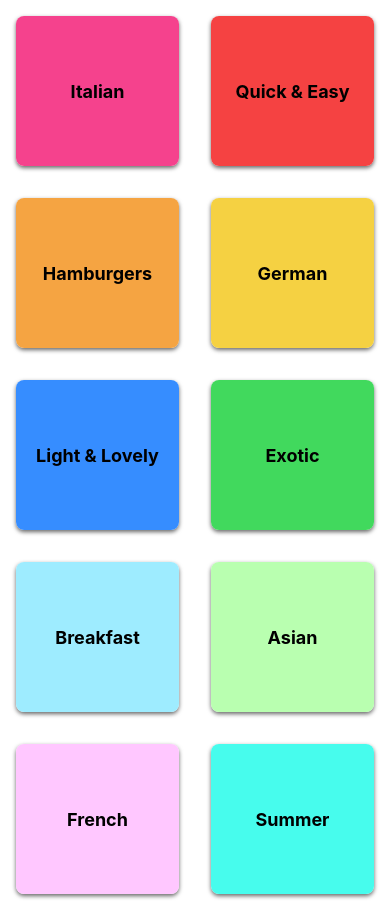
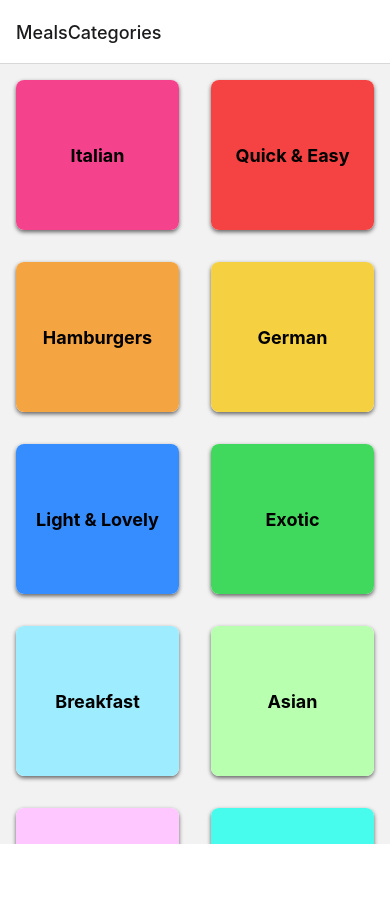
Before and after one commit to Emekaony/Meals, a React Native app: screen /MealsCategories in a window 390 px wide. After the commit the page ends 844 px from the top, so only its background shows below. Built offline with nearby package versions, Linux system fonts and the light colour scheme.

Commit message:
Stuggled with nodejs versioning but I got it to work using nvm

```diff
--- a/App.js
+++ b/App.js
@@ -1,13 +1,22 @@
 import { StatusBar } from "expo-status-bar";
 import { StyleSheet } from "react-native";
+import { NavigationContainer } from "@react-navigation/native";
+import { createNativeStackNavigator } from "@react-navigation/native-stack";
 
-import CategotiesScreen from "./Screens/CategoriesScreen";
+import CategoriesScreen from "./Screens/CategoriesScreen";
+
+// this is an object
+const Stack = createNativeStackNavigator();
 
 export default function App() {
   return (
     <>
-      <StatusBar style="light" />
-      <CategotiesScreen />
+      <StatusBar style="dark" />
+      <NavigationContainer>
+        <Stack.Navigator>
+          <Stack.Screen name="MealsCategories" component={CategoriesScreen} />
+        </Stack.Navigator>
+      </NavigationContainer>
     </>
   );
 }
--- a/Screens/CategoriesScreen.jsx
+++ b/Screens/CategoriesScreen.jsx
@@ -9,19 +9,17 @@ function renderCategoryItem({ item }) {
   return <CategoryGridTile title={item.title} color={item.color} />;
 }
 
-function CategotiesScreen() {
+function CategoriesScreen() {
   return (
-    <SafeAreaView>
     <FlatList
       data={CATEGORIES}
       keyExtractor={(item) => item.id}
       renderItem={renderCategoryItem}
       numColumns={2}
     />
-    </SafeAreaView>
   );
 }
 
 const styles = StyleSheet.create({});
 
-export default CategotiesScreen;
+export default CategoriesScreen;
--- a/package.json
+++ b/package.json
@@ -10,11 +10,14 @@
   },
   "dependencies": {
     "@react-navigation/native": "^6.0.13",
+    "@react-navigation/native-stack": "^6.9.1",
+    "@react-navigation/stack": "^6.3.4",
     "expo": "~47.0.6",
     "expo-cli": "^6.0.8",
     "expo-status-bar": "~1.4.2",
     "react": "18.1.0",
     "react-native": "0.70.5",
+    "react-native-gesture-handler": "^2.8.0",
     "react-native-safe-area-context": "^4.4.1",
     "react-native-screens": "^3.18.2"
   },
```
Also changed, not shown: 2 other files (tests, documents, lock files or other folders). Lines whose indentation alone changed are shown as unchanged.
